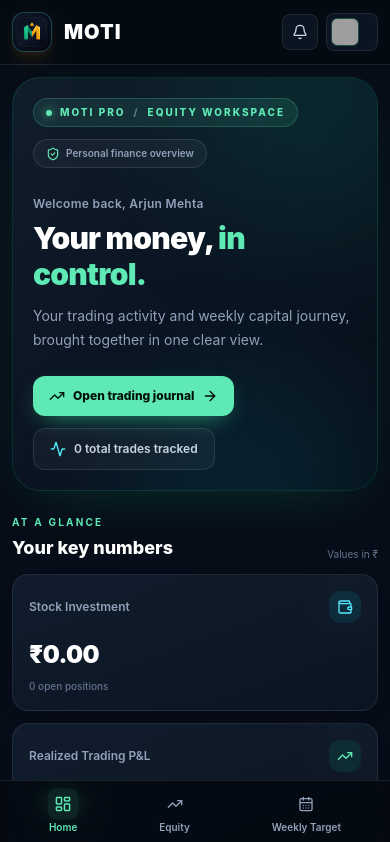
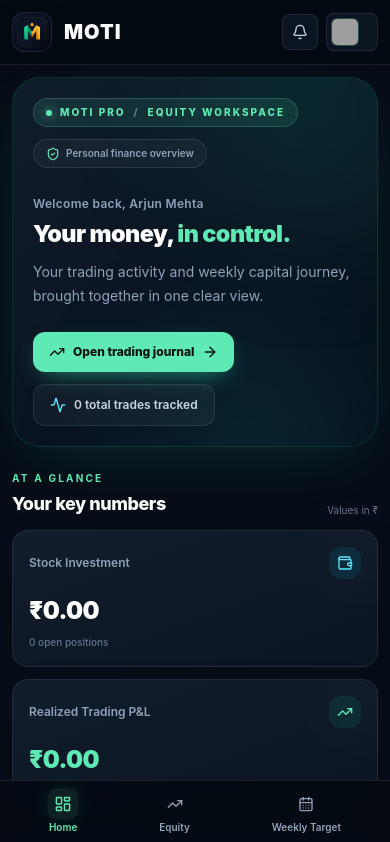
Before and after one commit to aarthak21-beep/MOTI-Money-Tracking-, a React (Vite) app: page / in a window 390 px wide. Shown: the top 842 px of the page. Built offline with nearby package versions, Linux system fonts and the light colour scheme; grey boxes are pictures that could not be loaded.

Commit message:
Add consistent premium dark neon design system across all MOTI modules

```diff
--- a/src/index.css
+++ b/src/index.css
@@ -94,3 +94,81 @@
     box-shadow: none !important;
   }
 }
+
+
+/* ── MOTI full-site design system ─────────────────────────────────────── */
+:root {
+  --moti-panel: rgba(12, 23, 38, 0.88);
+  --moti-panel-raised: rgba(17, 32, 50, 0.94);
+  --moti-line: rgba(148, 190, 210, 0.13);
+  --moti-green: #4adea5;
+  --moti-cyan: #67e8f9;
+}
+body { background-attachment: fixed; }
+#root { min-height: 100vh; }
+main, [role="main"] { min-width: 0; }
+h1, h2, h3 { letter-spacing: -0.025em; }
+h1 { text-wrap: balance; }
+
+/* Consistent glass-fintech surfaces across every module and nested report. */
+div[class*="rounded-2xl"][class*="border"],
+div[class*="rounded-xl"][class*="border"] {
+  border-color: var(--moti-line);
+  box-shadow: 0 12px 34px rgba(0, 0, 0, 0.12);
+}
+div[class*="rounded-2xl"][class*="bg-[#0d1527]"],
+div[class*="rounded-xl"][class*="bg-[#0d1527]"] {
+  background-image: linear-gradient(145deg, rgba(18, 35, 53, 0.92), rgba(8, 17, 29, 0.96));
+}
+
+/* Crisp, consistent controls with comfortable mobile tap targets. */
+input:not([type="checkbox"]):not([type="radio"]),
+select, textarea {
+  border-color: rgba(148, 190, 210, 0.18);
+  border-radius: 0.75rem;
+  background-color: rgba(5, 13, 23, 0.88);
+  color: #f1f5f9;
+  transition: border-color 160ms ease, box-shadow 160ms ease, background-color 160ms ease;
+}
+input::placeholder, textarea::placeholder { color: #718096; }
+input:focus, select:focus, textarea:focus {
+  border-color: rgba(74, 222, 165, 0.7);
+  box-shadow: 0 0 0 3px rgba(74, 222, 165, 0.10);
+}
+input[type="date"] { color-scheme: dark; }
+button { transition: filter 150ms ease, transform 150ms ease, box-shadow 150ms ease; }
+button:active { transform: translateY(1px); }
+button:disabled { cursor: not-allowed; opacity: 0.55; }
+
+/* Ledger and report tables: readable headers, row hover, mobile scrolling. */
+table { border-collapse: separate; border-spacing: 0; }
+thead th {
+  color: #9fb1c4;
+  letter-spacing: 0.075em;
+  font-size: 0.66rem;
+  background: rgba(5, 13, 23, 0.82);
+}
+tbody tr { transition: background-color 140ms ease; }
+tbody tr:hover { background-color: rgba(103, 232, 249, 0.035); }
+td, th { border-color: rgba(148, 190, 210, 0.09); }
+div[class*="overflow-x-auto"] { scrollbar-width: thin; scrollbar-color: #29465a transparent; }
+
+/* Dialogs and overlays retain contrast and a premium surface. */
+div[class*="fixed"][class*="inset-0"][class*="bg-black"] form,
+div[class*="fixed"][class*="inset-0"] > div[class*="rounded"] {
+  border-color: rgba(103, 232, 249, 0.18);
+  box-shadow: 0 28px 90px rgba(0, 0, 0, 0.55);
+}
+
+/* Give page transitions a unified rhythm without changing page behavior. */
+.animate-in { animation-duration: 260ms; }
+@media (max-width: 640px) {
+  body { font-size: 14px; }
+  h1 { font-size: clamp(1.35rem, 6vw, 1.8rem); }
+  input:not([type="checkbox"]):not([type="radio"]), select, textarea { min-height: 42px; }
+  button { touch-action: manipulation; }
+  table { font-size: 0.72rem; }
+}
+@media (prefers-reduced-motion: reduce) {
+  button, input, select, textarea, * { scroll-behavior: auto !important; }
+}
```
